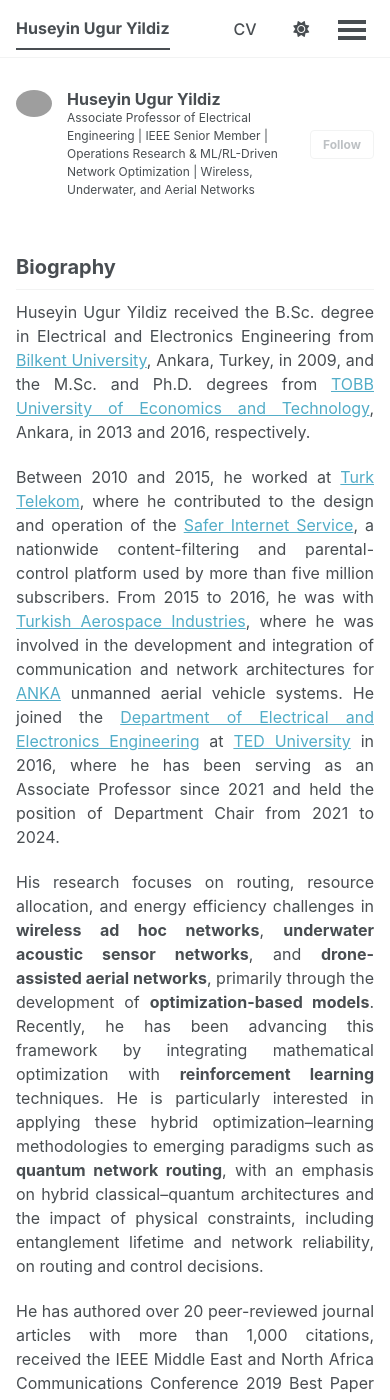
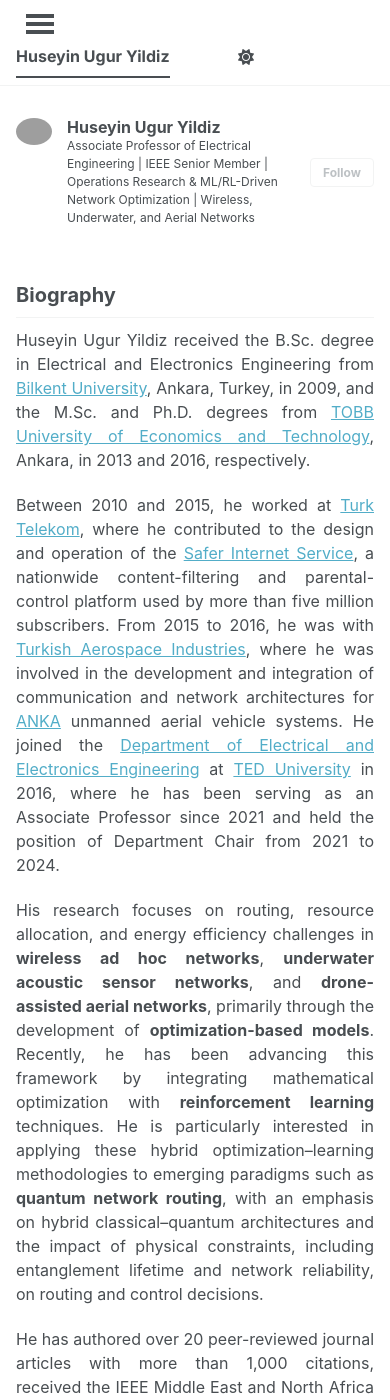
Before and after one commit to huguryildiz/huguryildiz.github.io, a Jekyll site: the page built from index.md, in a window 390 px wide and 1400 px high. Built offline with Jekyll 4.4.1, drawn with Linux system fonts in a browser that asks for light colours; a script bundle is joined from its source files by our own code; library files that are not in the unit come from our copies; a style sheet for code colours, icons or effects is not loaded.

Commit message:
Update masthead.html

```diff
--- a/_includes/masthead.html
+++ b/_includes/masthead.html
@@ -3,10 +3,13 @@
   <div class="masthead__inner-wrap">
     <div class="masthead__menu">
       <nav id="site-nav" class="greedy-nav">
-        <button class="greedy-nav__toggle hidden" type="button">
-          <span class="visually-hidden">Toggle menu</span>
+
+        <!-- CSS-only hamburger toggle (checkbox hack) -->
+        <input type="checkbox" id="nav-toggle-check" class="nav-toggle-check" aria-hidden="true">
+        <label for="nav-toggle-check" class="nav-toggle-label" aria-label="Toggle menu">
           <span class="navicon"></span>
-        </button>
+        </label>
+
         <ul class="visible-links">
           <li class="masthead__menu-item masthead__menu-item--lg persist {% if page.url == '/' or page.url == '/index.html' %}selected{% endif %}">
             <a href="{{ base_path }}/">{{ site.title }}</a>
@@ -21,14 +24,85 @@
               <a href="{{ domain }}{{ link.url }}">{{ link.title }}</a>
             </li>
           {% endfor %}
-          <!-- Greedy-nav overflow trigger: invisible spacer -->
-          <li class="masthead__menu-item" style="width:9999px;visibility:hidden;pointer-events:none;overflow:hidden;max-width:0;padding:0;margin:0;" aria-hidden="true"></li>
           <li id="theme-toggle" class="masthead__menu-item persist tail">
             <a role="button" aria-labelledby="theme-icon"><i id="theme-icon" class="fa-solid fa-sun" aria-hidden="true" title="toggle theme"></i></a>
           </li>
         </ul>
+
+        <!-- Mobile dropdown -->
+        <ul class="mobile-nav-links">
+          {% for link in site.data.navigation.main %}
+            {% if link.url contains 'http' %}
+              {% assign domain = '' %}
+            {% else %}
+              {% assign domain = base_path %}
+            {% endif %}
+            <li><a href="{{ domain }}{{ link.url }}">{{ link.title }}</a></li>
+          {% endfor %}
+        </ul>
+
         <ul class="hidden-links hidden"></ul>
       </nav>
     </div>
   </div>
 </div>
+
+<style>
+/* Hide checkbox */
+.nav-toggle-check { display: none; }
+
+/* Hide toggle label and mobile menu on desktop */
+.nav-toggle-label { display: none; }
+.mobile-nav-links  { display: none; }
+
+@media (max-width: 768px) {
+  /* Hide desktop links */
+  .greedy-nav .visible-links li:not(.persist) {
+    display: none !important;
+  }
+
+  /* Show hamburger label */
+  .nav-toggle-label {
+    display: inline-flex;
+    align-items: center;
+    justify-content: center;
+    cursor: pointer;
+    padding: 6px 10px;
+    order: 99;
+  }
+
+  /* Show mobile menu when checkbox checked */
+  .nav-toggle-check:checked ~ .mobile-nav-links {
+    display: block;
+    position: absolute;
+    top: 100%;
+    right: 0;
+    z-index: 9999;
+    min-width: 180px;
+    background: var(--mm-background-color, #fff);
+    border: 1px solid rgba(150,170,190,0.25);
+    border-radius: 12px;
+    box-shadow: 0 8px 24px rgba(0,0,0,0.15);
+    padding: 6px 0;
+    list-style: none;
+    margin: 0;
+  }
+
+  .mobile-nav-links li a {
+    display: block;
+    padding: 8px 20px;
+    text-decoration: none;
+    color: inherit;
+  }
+
+  .mobile-nav-links li a:hover {
+    text-decoration: underline;
+  }
+
+  html.dark .mobile-nav-links,
+  [data-theme="dark"] .mobile-nav-links {
+    background: #0b1622;
+    border-color: rgba(180,200,220,0.2);
+  }
+}
+</style>
```
